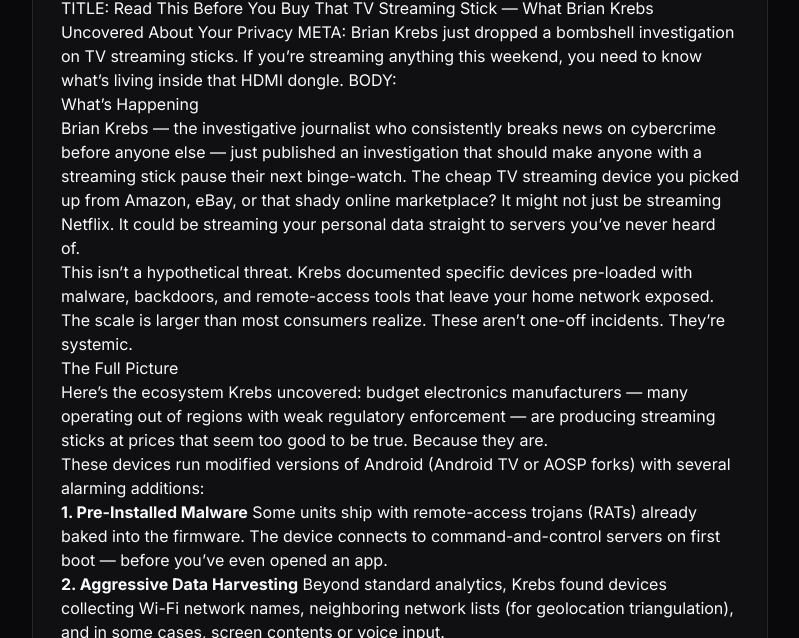
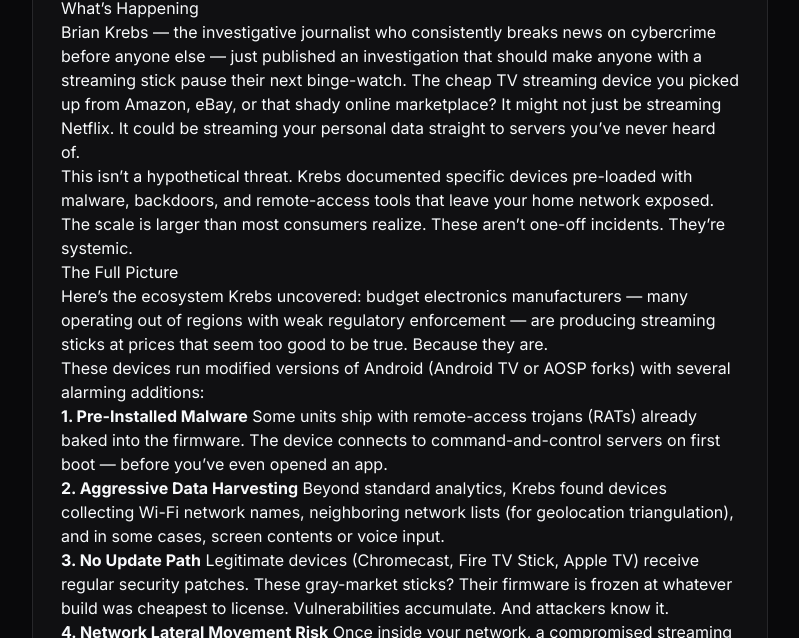
Before and after one commit to zheeno/jists, a Jekyll site: the page built from _posts/2026-07-31-read-this-before-you-buy-that-tv-streaming-stick.md, in a window 1280 px wide and 900 px high, scrolled down 356 px, cut to the strip 262-900 px from the top of the window. Shown: the whole strip, without its empty margins (240-1039 px from the left). Built offline with Jekyll 4.4.1, drawn with Linux system fonts in a browser that asks for light colours; nearby versions of some CDN libraries.

Commit message:
Update _posts/2026-07-31-read-this-before-you-buy-that-tv-streaming-stick.md

```diff
--- a/_posts/2026-07-31-read-this-before-you-buy-that-tv-streaming-stick.md
+++ b/_posts/2026-07-31-read-this-before-you-buy-that-tv-streaming-stick.md
@@ -7,9 +7,6 @@
 
 ![Featured image](https://source.unsplash.com/1600x900/?cybersecurity%2Chome+network%2Cprivacy)
 
-TITLE: Read This Before You Buy That TV Streaming Stick — What Brian Krebs Uncovered About Your Privacy
-META: Brian Krebs just dropped a bombshell investigation on TV streaming sticks. If you're streaming anything this weekend, you need to know what's living inside that HDMI dongle.
-BODY:
 
 ## What's Happening
 
```
